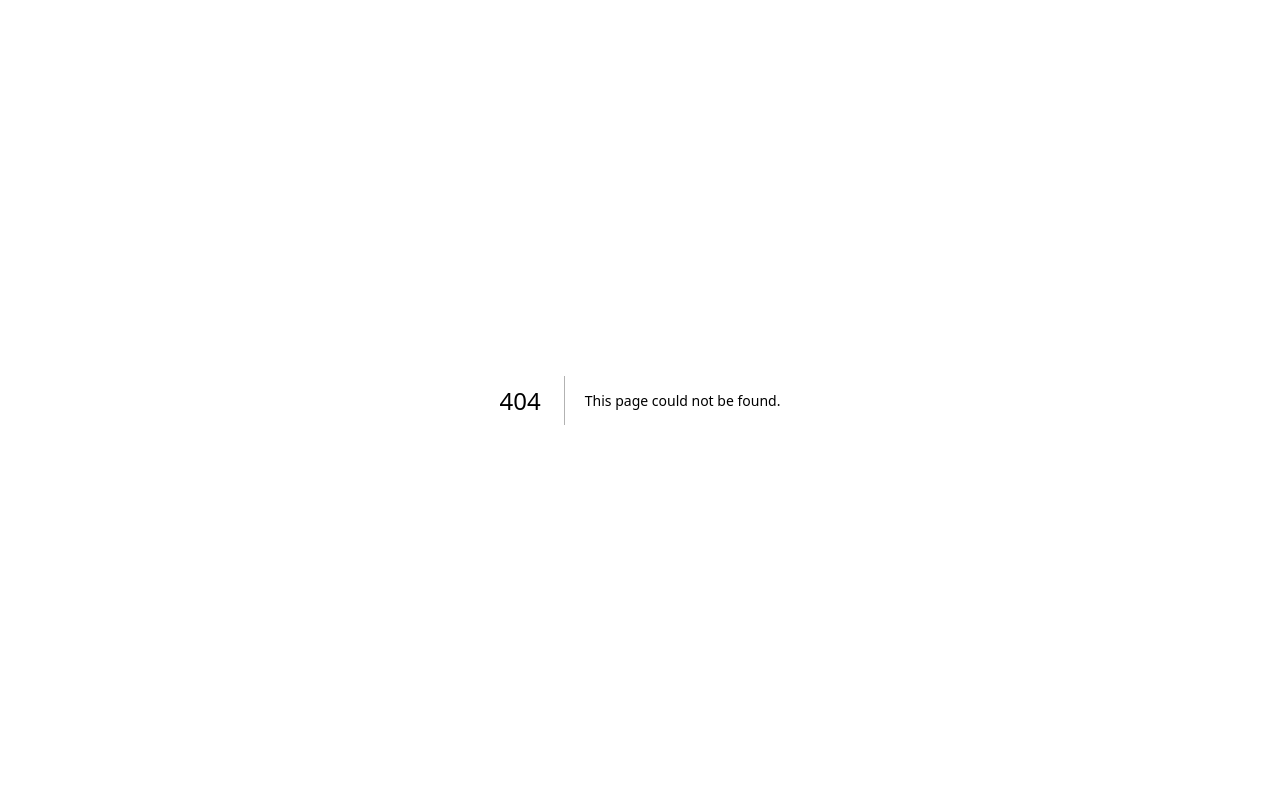
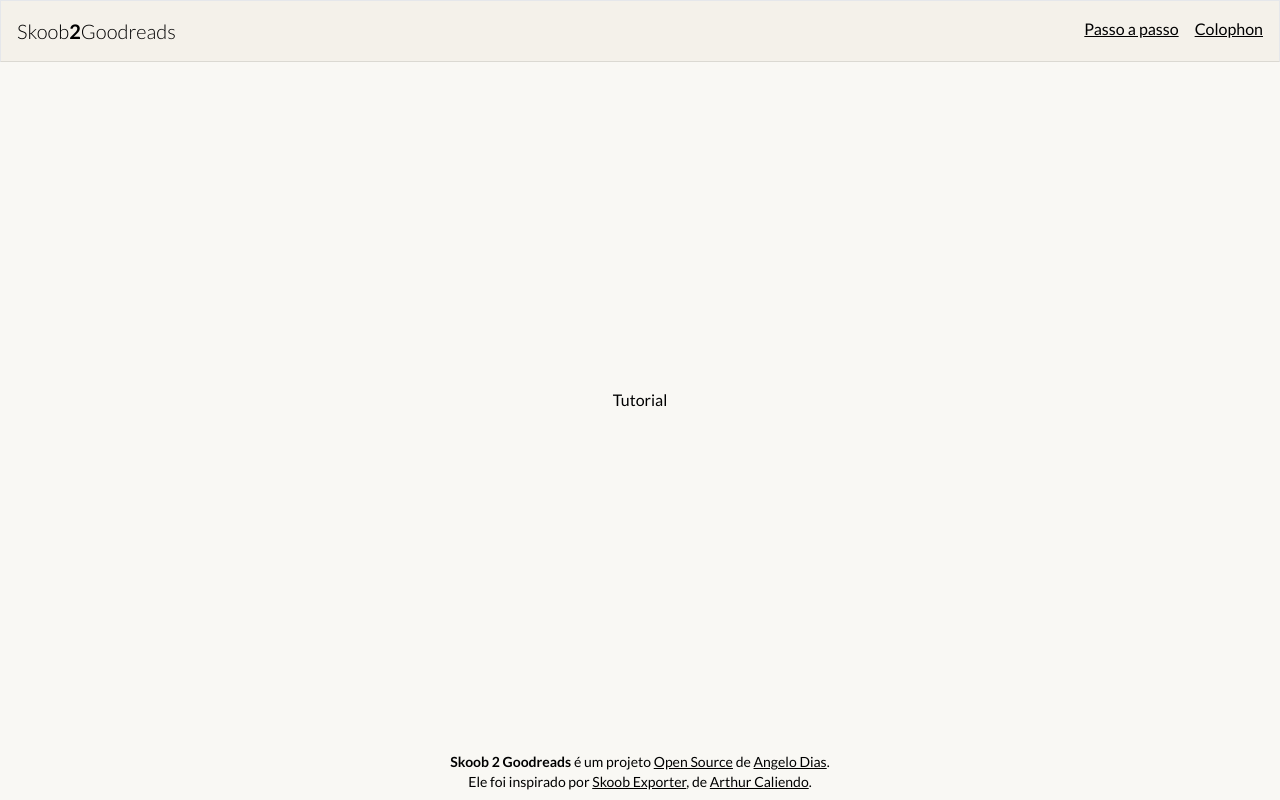
Before and after one commit to angelod1as/skoob-to-goodreads, a Next.js app: page /passo-a-passo in a window 1280 px wide. Before the commit this address had no page. Built offline with nearby package versions, Linux system fonts and the light colour scheme.

Commit message:
Add Template & Pages

```diff
--- /dev/null
+++ b/src/components/Colophon.tsx
@@ -0,0 +1,5 @@
+import React from "react"
+
+export const Colophon = () => {
+  return <div>Colophon</div>
+}
--- a/src/components/Header.tsx
+++ b/src/components/Header.tsx
@@ -13,8 +13,8 @@ export const Header = () => {
         </Link>
       </div>
       <div className="flex gap-4">
-        <Link href="/como-funciona" inner>
-          Como funciona?
+        <Link href="/passo-a-passo" inner>
+          Passo a passo
         </Link>
         <Link href="/colophon" inner>
           Colophon
--- a/src/components/Home.tsx
+++ b/src/components/Home.tsx
@@ -1,20 +1,12 @@
 import React from "react"
-import { Footer } from "./Footer"
-import { Header } from "./Header"
 import { Intro } from "./Intro"
 import { Login } from "./Login"
 
 export const Home = () => {
   return (
-    <>
-      <Header />
-      <main className="flex flex-col items-center justify-center w-full h-full p-4 bg-beige-body">
-        <div className="flex flex-col max-w-lg gap-8">
-          <Intro />
-          <Login />
-        </div>
-      </main>
-      <Footer />
-    </>
+    <div className="flex flex-col max-w-lg gap-8">
+      <Intro />
+      <Login />
+    </div>
   )
 }
--- a/src/components/Intro.tsx
+++ b/src/components/Intro.tsx
@@ -25,7 +25,7 @@ export const Intro = () => {
           <li>
             Importe o arquivo gerado no GoodReads
             <br />
-            <Link href="/como-funciona" inner>
+            <Link href="/passo-a-passo" inner>
               Clique aqui para um tutorial mais detalhado
             </Link>
           </li>
--- /dev/null
+++ b/src/components/Templates/index.tsx
@@ -0,0 +1,33 @@
+import Head from "next/head"
+import React, { FC, PropsWithChildren } from "react"
+import { Footer } from "../Footer"
+import { Header } from "../Header"
+
+type TemplateProps = PropsWithChildren & {
+  title?: string
+  description: string
+}
+
+export const Template: FC<TemplateProps> = ({
+  children,
+  title,
+  description,
+}) => {
+  const headTitle = `${title ? `${title} - ` : ""}Skoob 2 Goodreads`
+
+  return (
+    <>
+      <Head>
+        <title>{headTitle}</title>
+        <meta name="description" content={description} />
+        <meta name="viewport" content="width=device-width, initial-scale=1" />
+        <link rel="icon" href="/favicon.ico" />
+      </Head>
+      <Header />
+      <main className="flex flex-col items-center justify-center w-full h-full p-4 bg-beige-body">
+        {children}
+      </main>
+      <Footer />
+    </>
+  )
+}
--- /dev/null
+++ b/src/components/Tutorial.tsx
@@ -0,0 +1,5 @@
+import React from "react"
+
+export const Tutorial = () => {
+  return <div>Tutorial</div>
+}
--- /dev/null
+++ b/src/pages/como-funciona.tsx
@@ -0,0 +1,13 @@
+import { Colophon } from "@/components/Colophon"
+import { Template } from "@/components/Templates"
+
+export default function ColophonPage() {
+  return (
+    <Template
+      title="Como Funciona"
+      description="Como funciona o Skoob 2 Goodreads"
+    >
+      <Colophon />
+    </Template>
+  )
+}
--- a/src/pages/index.tsx
+++ b/src/pages/index.tsx
@@ -1,19 +1,10 @@
 import { Home } from "@/components/Home"
-import Head from "next/head"
+import { Template } from "@/components/Templates"
 
 export default function Index() {
   return (
-    <>
-      <Head>
-        <title>Skoob 2 Goodreads</title>
-        <meta
-          name="description"
-          content="Transferir livros do Skoob para o Goodreads"
-        />
-        <meta name="viewport" content="width=device-width, initial-scale=1" />
-        <link rel="icon" href="/favicon.ico" />
-      </Head>
+    <Template description="Transfira já livros do Skoob para o Goodreads">
       <Home />
-    </>
+    </Template>
   )
 }
--- /dev/null
+++ b/src/pages/passo-a-passo.tsx
@@ -0,0 +1,13 @@
+import { Template } from "@/components/Templates"
+import { Tutorial } from "@/components/Tutorial"
+
+export default function TutorialPage() {
+  return (
+    <Template
+      title="Passo a Passo"
+      description="Passo a passo do Skoob 2 Goodreads"
+    >
+      <Tutorial />
+    </Template>
+  )
+}
```
